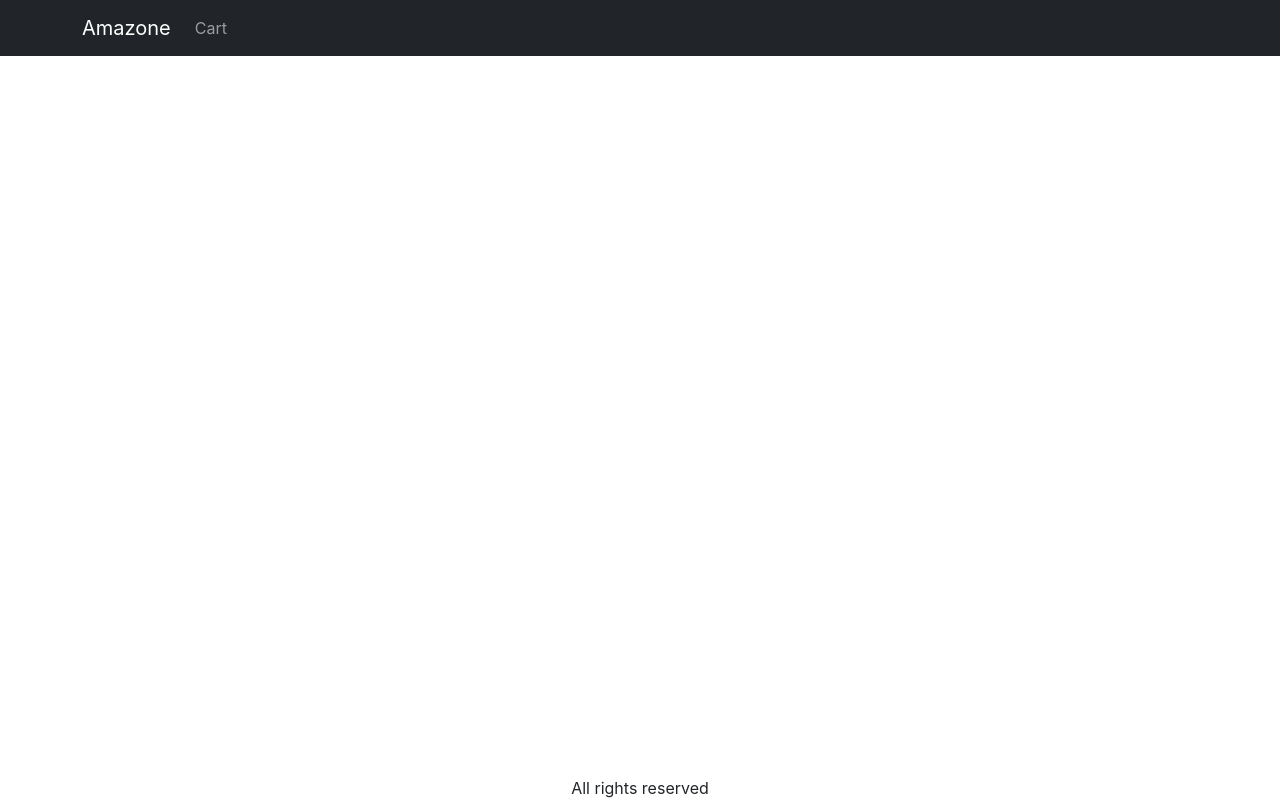
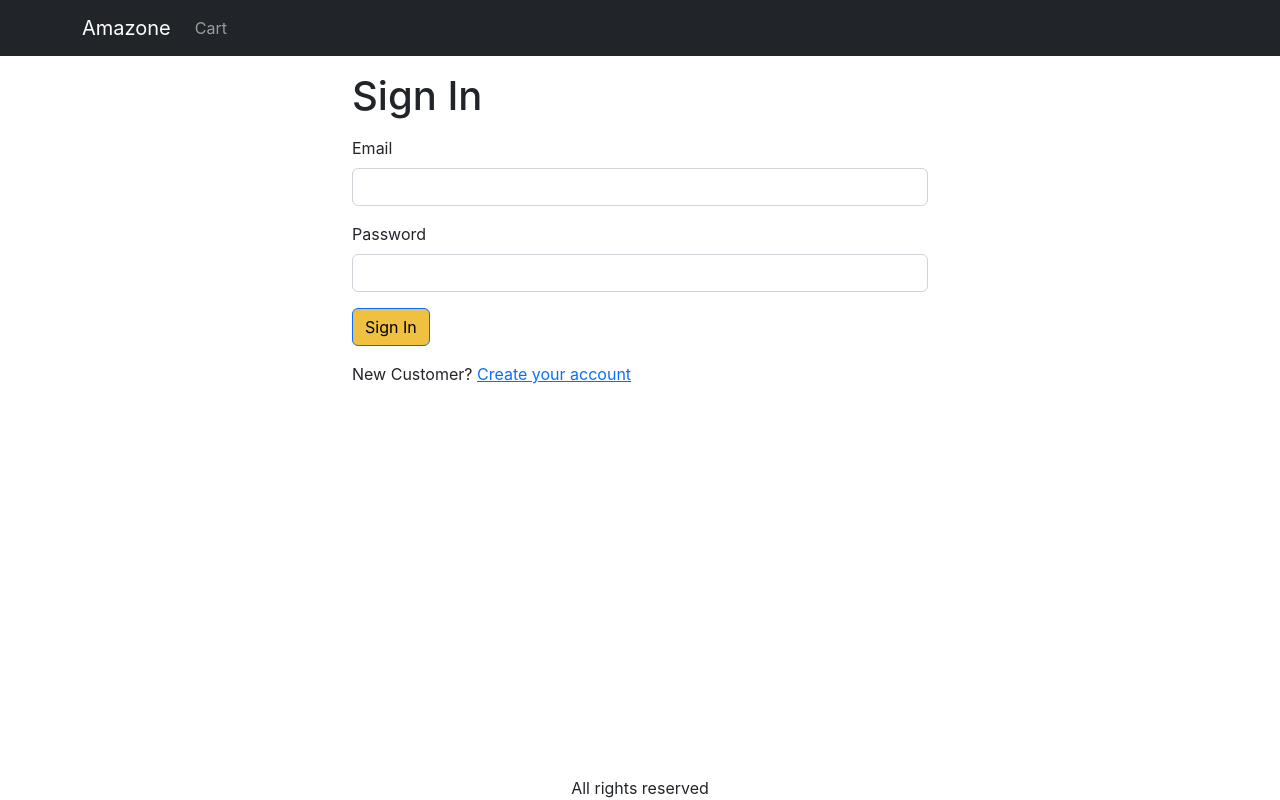
Before and after one commit to IamPratikSinha/Ecommerce, a React (Create React App) app in the folder ecommerce/frontend/: page /signin in a window 1280 px wide. Built offline with nearby package versions, Linux system fonts and the light colour scheme.

Commit message:
Sign in Page commit

```diff
--- a/ecommerce/frontend/src/App.js
+++ b/ecommerce/frontend/src/App.js
@@ -9,6 +9,7 @@ import Badge from 'react-bootstrap/Badge';
 import { useContext } from 'react';
 import { Store } from './Store';
 import CartScreen from './screens/CartScreen';
+import SigninScreen from './screens/SigninScreen';
 
 function App() {
   const { state } = useContext(Store);
@@ -41,6 +42,7 @@ function App() {
             <Routes>
               <Route path="/product/:slug" element={<ProductScreen />}></Route>
               <Route path="/cart" element={<CartScreen />}></Route>
+              <Route path="/signin" element={<SigninScreen />}></Route>
               <Route path="/" element={<HomeScreen />}></Route>
             </Routes>
           </Container>
--- a/ecommerce/frontend/src/index.css
+++ b/ecommerce/frontend/src/index.css
@@ -58,3 +58,7 @@ main {
 .img-thumbnail {
   height: 80px;
 }
+
+.small-container {
+  max-width: 600px;
+}
--- /dev/null
+++ b/ecommerce/frontend/src/screens/SigninScreen.js
@@ -0,0 +1,36 @@
+import Container from 'react-bootstrap/Container';
+import Form from 'react-bootstrap/Form';
+import { Helmet } from 'react-helmet-async';
+import Button from 'react-bootstrap/Button';
+import { Link, useLocation } from 'react-router-dom';
+export default function SigninScreen() {
+  const { search } = useLocation();
+  const redirectInUrl = new URLSearchParams(search).get('redirect');
+  const redirect = redirectInUrl ? redirectInUrl : '/';
+  return (
+    <Container className="small-container">
+      <Helmet>
+        <title>Sign In</title>
+      </Helmet>
+      <h1 className="my-3"> Sign In</h1>
+
+      <Form>
+        <Form.Group className="mb-3" controlId="email">
+          <Form.Label>Email</Form.Label>
+          <Form.Control type="email" required />
+        </Form.Group>
+        <Form.Group className="mb-3" controlId="email">
+          <Form.Label>Password</Form.Label>
+          <Form.Control type="password" required />
+        </Form.Group>
+        <div className="mb-3">
+          <Button type="submit">Sign In</Button>
+        </div>
+        <div className="mb-3">
+          New Customer?{' '}
+          <Link to={`/signup?redirect=${redirect}`}> Create your account</Link>
+        </div>
+      </Form>
+    </Container>
+  );
+}
```
